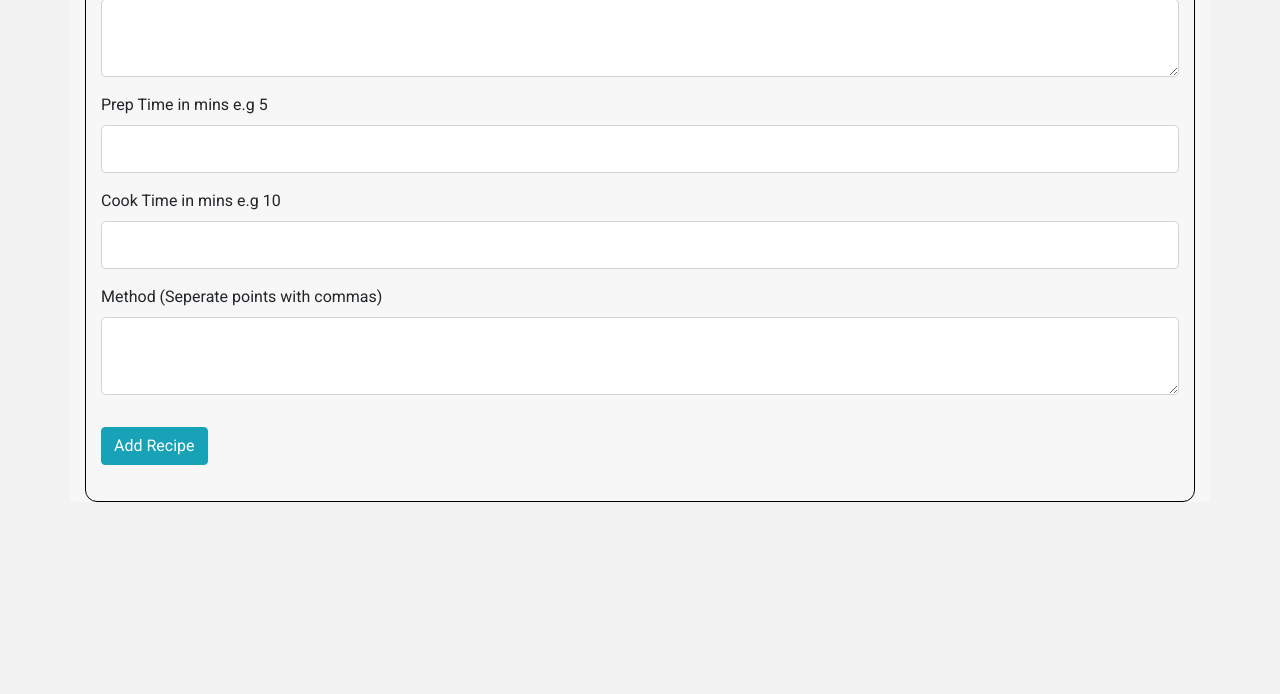
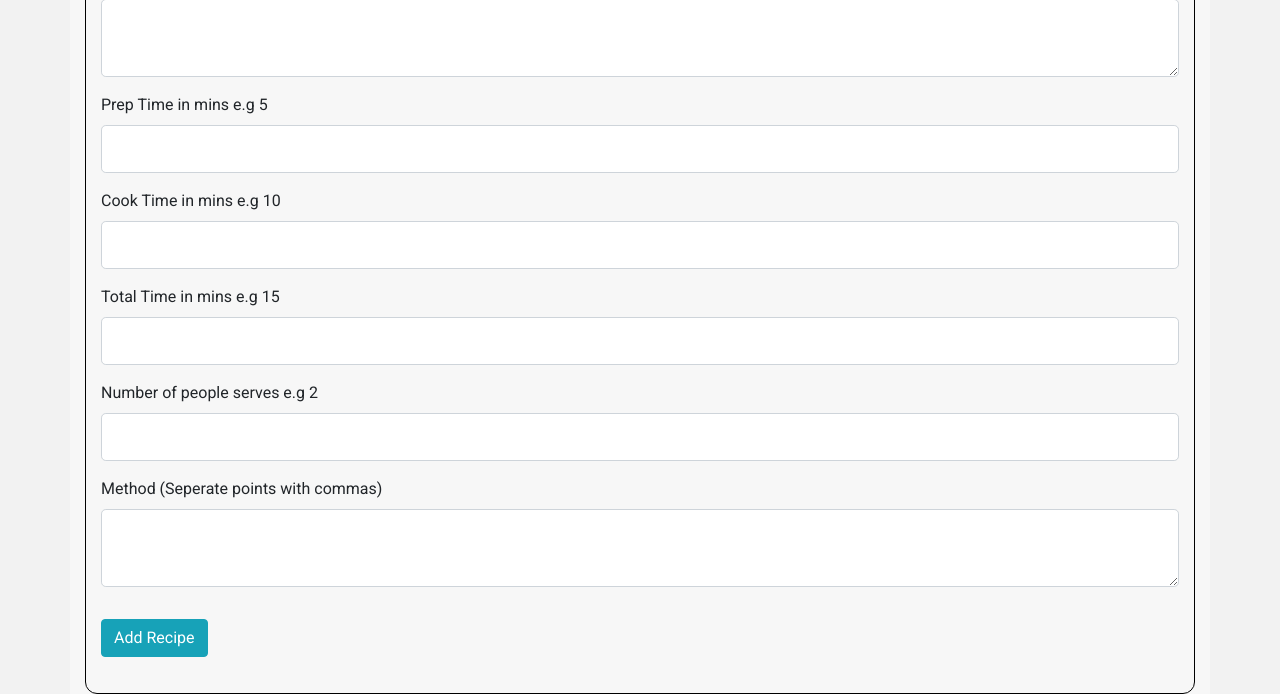
Before and after one commit to alexmortali/recipe_me, a Flask app: page /addrecipe in a window 1280 px wide. Shown: the part 1268-1962 px from the top of the page. Before the commit the page ends 1770 px from the top, so only its background shows below. Run offline with Flask 2, Linux system fonts and the light colour scheme; some libraries are stand-ins or nearby versions.

Commit message:
Added 2 more fields to add_recipe form

```diff
--- a/templates/add_recipe.html
+++ b/templates/add_recipe.html
@@ -134,6 +134,34 @@
                     </div>
 
                     <div class="form-group">
+                        {{ form.total_time.label(class="form-control-label") }}
+                        {% if form.total_time.errors %}
+                        {{ form.total_time(class="form-control form-control-lg is-invalid") }}
+                        <div class="invalid-feedback">
+                            {% for error in form.total_time.errors %}
+                                <span>{{ error }}</span>
+                            {% endfor %}
+                        </div>
+                        {% else %}
+                            {{ form.total_time(class="form-control form-control-lg") }}
+                        {% endif %}
+                    </div>
+
+                    <div class="form-group">
+                        {{ form.serves_num.label(class="form-control-label") }}
+                        {% if form.serves_num.errors %}
+                        {{ form.serves_num(class="form-control form-control-lg is-invalid") }}
+                        <div class="invalid-feedback">
+                            {% for error in form.serves_num.errors %}
+                                <span>{{ error }}</span>
+                            {% endfor %}
+                        </div>
+                        {% else %}
+                            {{ form.serves_num(class="form-control form-control-lg") }}
+                        {% endif %}
+                    </div>
+
+                    <div class="form-group">
                         {{ form.method.label(class="form-control-label") }}
                         {% if form.method.errors %}
                         {{ form.method(class="form-control form-control-lg is-invalid") }}
```
